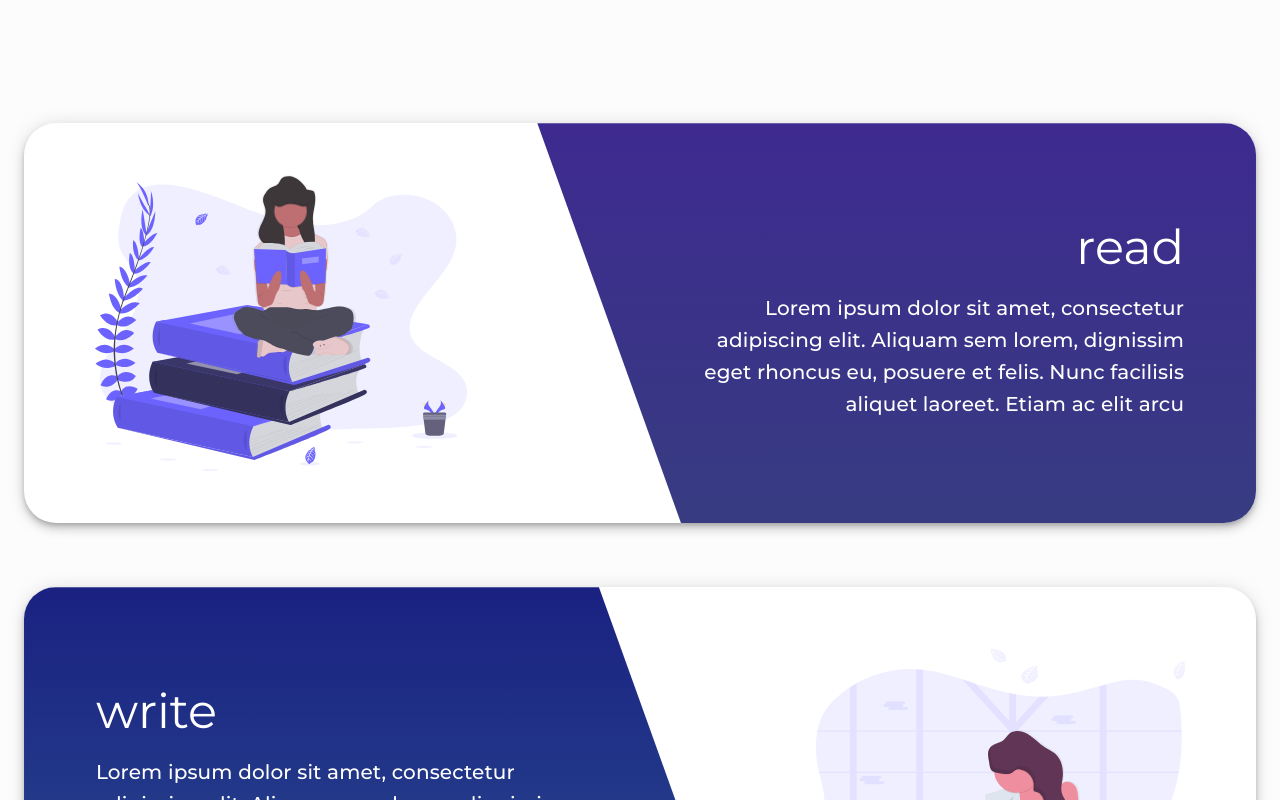
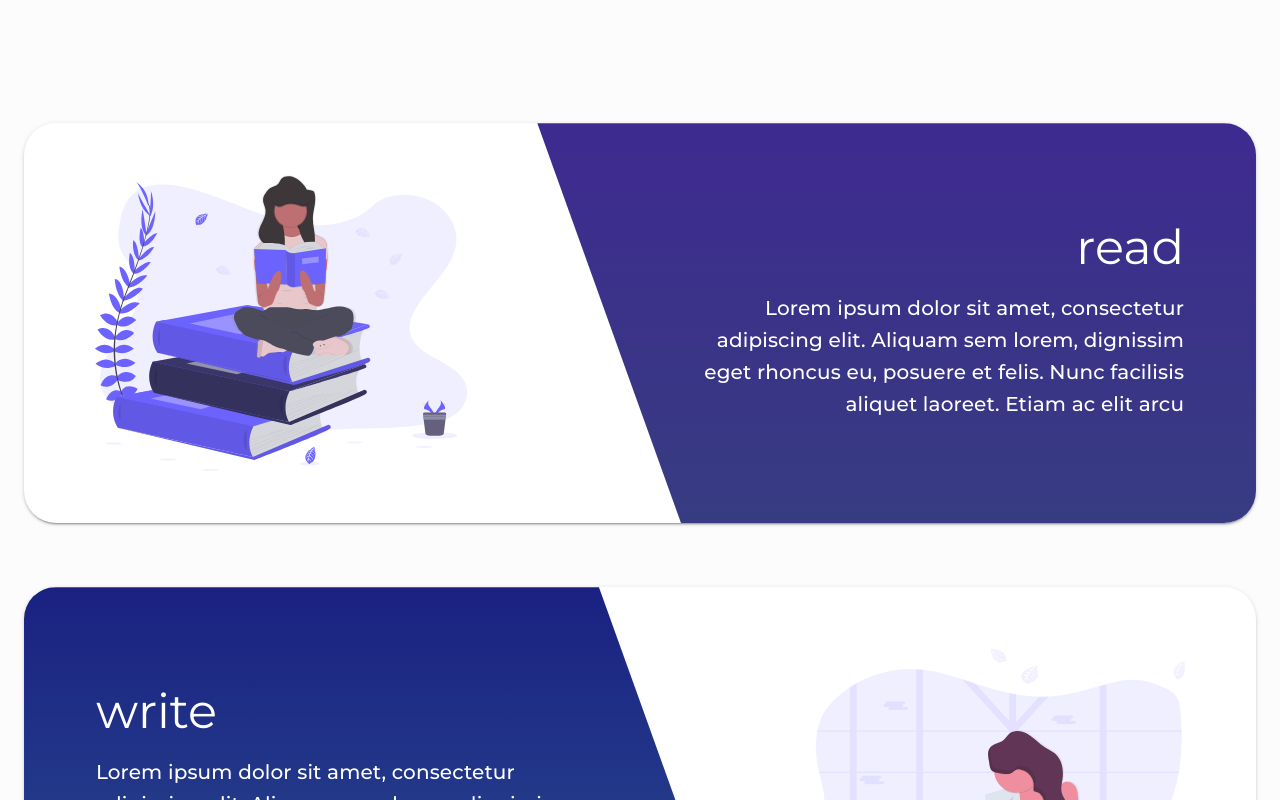
Before and after one commit to rionlabs/kanji.sh, a React (Create React App) app: page / in a window 1280 px wide. Shown: the part 600-1400 px from the top of the page. Built offline with nearby package versions, Linux system fonts and the light colour scheme.

Commit message:
:lipstick: Reduces service card elevation

```diff
--- a/src/components/ServiceCard.tsx
+++ b/src/components/ServiceCard.tsx
@@ -86,7 +86,7 @@ class ServiceCard extends React.Component<Props> {
         const {classes, title, subtitle, imageUrl, imageDirection} = this.props;
         return (
             <div className={classes.root}>
-                <Card className={classes.rootCard} elevation={6}>
+                <Card className={classes.rootCard} elevation={2}>
                     <Grid
                         container
                         direction={(imageDirection === Direction.start) ? 'row-reverse' : 'row'}
```
